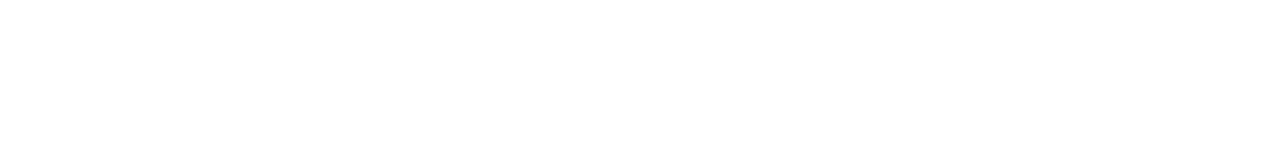
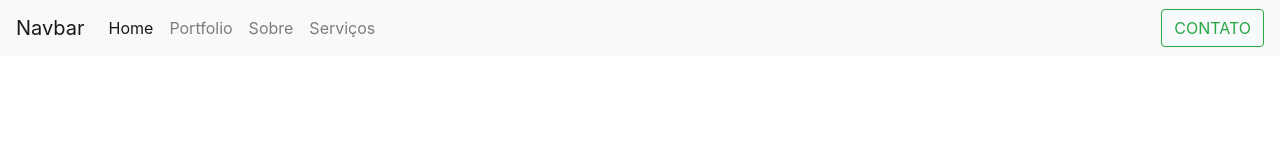
Before and after one commit to nordevtech/site, a website: page index.html in a window 1280 px wide. Drawn offline with nearby package versions, Linux system fonts and the light colour scheme.

Commit message:
:sparkles: {WIP} Add: Esqueleto da navbar, index.html

```diff
--- a/index.html
+++ b/index.html
@@ -5,10 +5,38 @@
     <meta http-equiv="X-UA-Compatible" content="IE=edge">
     <meta name="viewport" content="width=device-width, initial-scale=1.0">
     <link rel="stylesheet" href="assets/styles/global.css">
-    <link rel="stylesheet" href="assets/js/index.js">
+    <link rel="stylesheet" href="https://cdn.jsdelivr.net/npm/bootstrap@4.0.0/dist/css/bootstrap.min.css" integrity="sha384-Gn5384xqQ1aoWXA+058RXPxPg6fy4IWvTNh0E263XmFcJlSAwiGgFAW/dAiS6JXm" crossorigin="anonymous">
+    <script src="https://cdn.jsdelivr.net/npm/bootstrap@4.0.0/dist/js/bootstrap.min.js" integrity="sha384-JZR6Spejh4U02d8jOt6vLEHfe/JQGiRRSQQxSfFWpi1MquVdAyjUar5+76PVCmYl" crossorigin="anonymous"></script>
+    <script src="https://code.jquery.com/jquery-3.2.1.slim.min.js" integrity="sha384-KJ3o2DKtIkvYIK3UENzmM7KCkRr/rE9/Qpg6aAZGJwFDMVNA/GpGFF93hXpG5KkN" crossorigin="anonymous"></script>
+    <script src="https://cdn.jsdelivr.net/npm/popper.js@1.12.9/dist/umd/popper.min.js" integrity="sha384-ApNbgh9B+Y1QKtv3Rn7W3mgPxhU9K/ScQsAP7hUibX39j7fakFPskvXusvfa0b4Q" crossorigin="anonymous"></script>
     <title>Nordev Tech</title>
 </head>
 <body>
+    <nav class="navbar navbar-expand-lg navbar-light bg-light">
+        <a class="navbar-brand" href="#">Navbar</a>
+        <button class="navbar-toggler" type="button" data-toggle="collapse" data-target="#navbarSupportedContent" aria-controls="navbarSupportedContent" aria-expanded="false" aria-label="Toggle navigation">
+          <span class="navbar-toggler-icon"></span>
+        </button>
 
+        <div class="collapse navbar-collapse" id="navbarSupportedContent">
+          <ul class="navbar-nav mr-auto">
+            <li class="nav-item active">
+              <a class="nav-link" href="#">Home <span class="sr-only">(current)</span></a>
+            </li>
+            <li class="nav-item">
+                <a class="nav-link" href="#">Portfolio</a>
+              </li>
+            <li class="nav-item">
+              <a class="nav-link" href="#">Sobre</a>
+            </li>
+            <li class="nav-item">
+                <a class="nav-link" href="#">Serviços</a>
+            </li>
+          </ul>
+          <form class="form-inline my-2 my-lg-0">
+            <button class="btn btn-outline-success my-2 my-sm-0" type="submit">CONTATO</button>
+          </form>
+        </div>
+      </nav>
 </body>
 </html>
```
Also changed, not shown: package.json (added, +22 -0 lines), assets/images/logo.svg (added), 1 other file.
